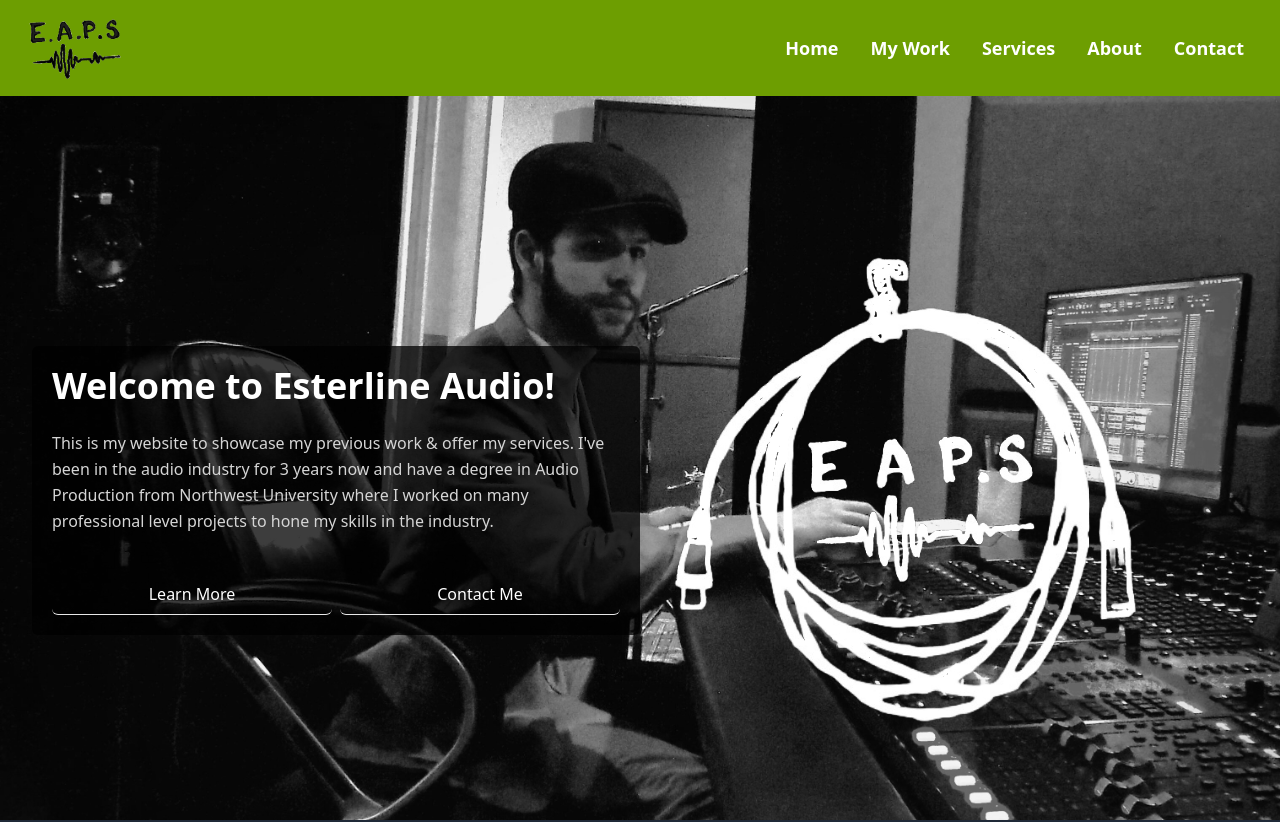
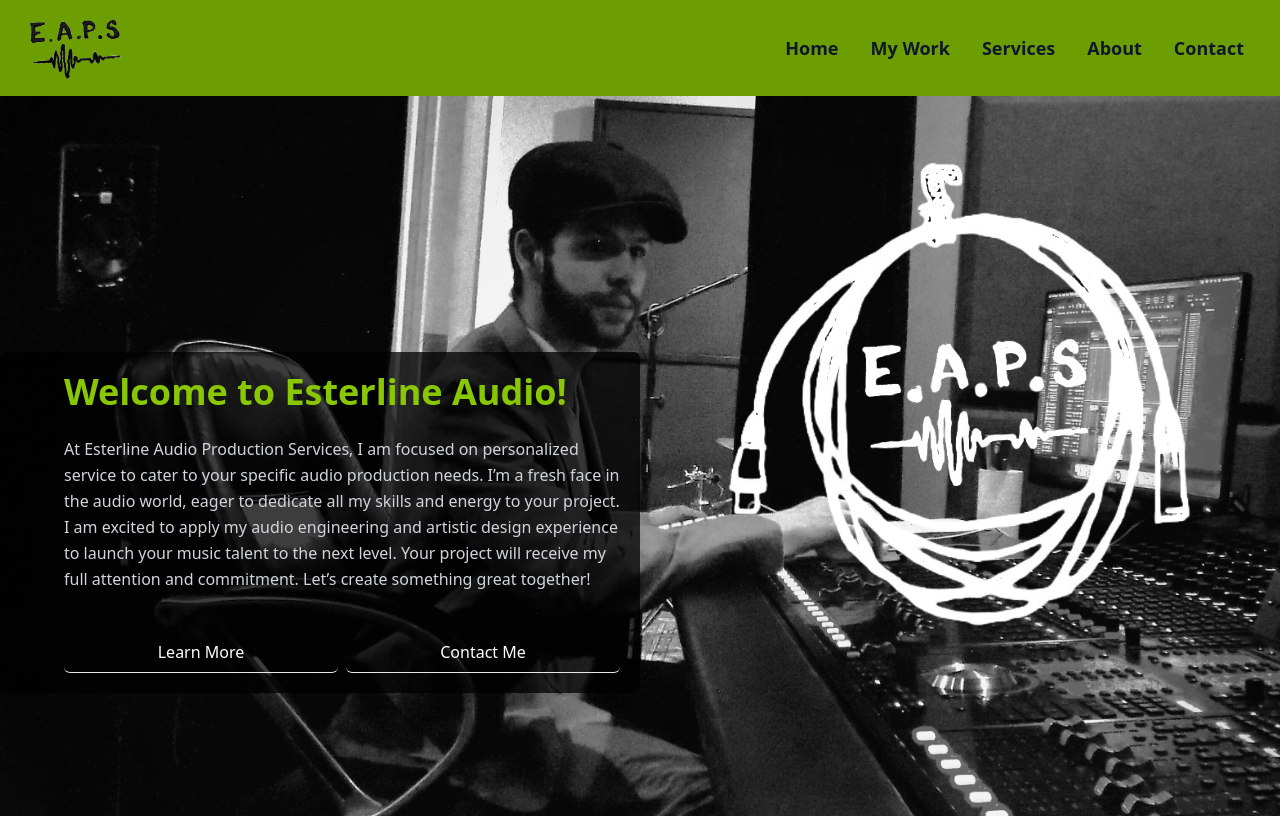
Before and after one commit to bleckocodes/EsterlineAudio, a Nuxt app: page /Home in a window 1280 px wide. Shown: the top 822 px of the page. Built offline with nearby package versions, Linux system fonts and the light colour scheme.

Commit message:
saving changes to header and hero

```diff
--- a/components/Header.vue
+++ b/components/Header.vue
@@ -1,15 +1,17 @@
 <template>
-  <div class="sticky top-0 bg-verdun-green-400 text-base text-white z-50">
-    <header class="mx-auto flex w-full items-center justify-between py-4 px-6">
+  <div class="sticky top-0 height-auto bg-verdun-green-400 text-base text-white">
+    <header class="bg-verdun-green-400 text-white mx-auto flex w-full items-center justify-between py-4 px-6">
       <nuxt-link to="/">
         <div class="w-full text-center text-lg font-bold sm:w-fit sm:text-left">
+          <span class="text-40 white-500">
+
     <img
     class="w-30 h-16 object-cover justify-right"
     src="@/components/images/EAPSTextB.png"
     alt="Logo"
     @mouseover="invertColors"
     @mouseleave="revertColors"
-          />
+  /></span>
         </div>
       </nuxt-link>
 
@@ -17,35 +19,35 @@
   <ul class="flex items-center space-x-2">
     <li class="group relative">
       <nuxt-link
-              class="block whitespace-nowrap px-3 py-2 text-lg font-bold text-white no-underline transition hover:text-slate-50"
+        class="block whitespace-nowrap px-3 py-2 text-lg font-bold text-slate-900 no-underline transition hover:text-slate-50"
         to="/">
         Home
       </nuxt-link>
     </li>
     <li class="group relative">
       <nuxt-link
-              class="block whitespace-nowrap px-3 py-2 text-lg font-bold text-white no-underline transition hover:text-slate-50"
+        class="block whitespace-nowrap px-3 py-2 text-lg font-bold text-slate-900 no-underline transition hover:text-slate-50"
         to="MyWork">
         My Work
       </nuxt-link>
     </li>
     <li class="group relative">
       <a
-              class="block whitespace-nowrap px-3 py-2 text-lg font-bold text-white no-underline transition hover:text-slate-50"
+        class="block whitespace-nowrap px-3 py-2 text-lg font-bold text-slate-900 no-underline transition hover:text-slate-50"
         href="/Services">
         Services
     </a>
     </li>
     <li class="group relative">
       <a
-              class="block whitespace-nowrap px-3 py-2 text-lg font-bold text-white no-underline transition hover:text-slate-50"
+        class="block whitespace-nowrap px-3 py-2 text-lg font-bold text-slate-900 no-underline transition hover:text-slate-50"
         href="/About">
         About
       </a>
     </li>
     <li class="group relative">
       <nuxt-link
-              class="block whitespace-nowrap px-3 py-2 text-lg font-bold text-white no-underline transition hover:text-slate-50"
+        class="block whitespace-nowrap px-3 py-2 text-lg font-bold text-slate-900 no-underline transition hover:text-slate-50"
         to="Contact">
         Contact
       </nuxt-link>
@@ -55,7 +57,7 @@
 <!-- Mobile Menu -->
 <button
         @click="toggleMobileMenu"
-        class="block text-white hover:text-slate-50 sm:hidden"
+        class="block text-slate-700 hover:text-slate-50 sm:hidden"
         title="Open navigation menu"
       >
         <svg
@@ -74,6 +76,87 @@
           ></path>
         </svg>
       </button>
+
+      <!-- Dropdown Menu -->
+      <nav
+        v-show="isMobileMenuOpen"
+        class="fixed right-0 top-0 z-20 h-30 w-30 x-50 transform py-4 text-base transition bg-verdun-green-400 sm:hidden"
+      >
+        <ul class="flex flex-col space-y-2">
+          <li class="text-right">
+            <button
+              @click="toggleMobileMenu"
+              class="px-6 py-2 text-slate-300 hover:text-slate-50"
+            >
+              <svg
+                preserveAspectRatio="xMidYMid meet"
+                viewBox="0 0 24 24"
+                width="1.2em"
+                height="1.2em"
+              >
+                <path
+                  fill="none"
+                  stroke="currentColor"
+                  stroke-linecap="round"
+                  stroke-linejoin="round"
+                  stroke-width="2"
+                  d="M5 12h14m-4 4l4-4m-4-4l4 4"
+                ></path>
+              </svg>
+            </button>
+          </li>
+          <li class="group relative w-full overflow-x-visible text-right">
+            <nuxt-link
+              @click="toggleMobileMenu"
+              class="mx-4 block whitespace-nowrap px-3 py-2 text-lg font-semibold text-white font-bolder no-underline transition hover:text-slate-50"
+              to="/"
+            >
+              Home
+            </nuxt-link>
+          </li>
+            <!--MyWork-->
+            <li class="group relative w-full overflow-x-visible text-right">
+            <nuxt-link
+              @click="toggleMobileMenu"
+              class="mx-4 block whitespace-nowrap px-3 py-2 text-lg font-semibold text-white font-bolder no-underline transition hover:text-slate-50"
+              to="MyWork"
+            >
+              My Work
+            </nuxt-link>
+          </li>
+          <!--Services-->
+            <li class="group relative w-full overflow-x-visible text-right">
+            <nuxt-link
+              @click="toggleMobileMenu"
+              class="mx-4 block whitespace-nowrap px-3 py-2 text-lg font-semibold text-white font-bolder no-underline transition hover:text-slate-50"
+              to="Services"
+            >
+              Services
+            </nuxt-link>
+          </li>
+          <!--About-->
+            <li class="group relative w-full overflow-x-visible text-right">
+            <nuxt-link
+              @click="toggleMobileMenu"
+              class="mx-4 block whitespace-nowrap px-3 py-2 text-lg font-semibold text-white font-bolder no-underline transition hover:text-slate-50"
+              to="About"
+            >
+              About
+            </nuxt-link>
+          </li>
+          <!--Contact-->
+            <li class="group relative w-full overflow-x-visible text-right">
+            <nuxt-link
+              @click="toggleMobileMenu"
+              class="mx-4 block whitespace-nowrap px-3 py-2 text-lg font-semibold text-white font-bolder no-underline transition hover:text-slate-50"
+              to="Contact"
+            >
+              Contact
+            </nuxt-link>
+          </li>
+          <!-- Add other menu items as needed -->
+        </ul>
+      </nav>
     </header>
   </div>
 </template>
@@ -110,5 +193,28 @@
 </script>
 
 <style>
-  /* Add any additional styles here */
+  body.dark {
+    background-color: #1f2937; /* Adjust as needed */
+  }
+
+  /* Adjust dark mode text color */
+  @media (prefers-color-scheme: dark) {
+    .dark\:text-gray-100 {
+      color: #f3f4f6; /* Adjust as needed */
+    }
+
+    .dark\:text-gray-300 {
+      color: #d1d5db; /* Adjust as needed */
+    }
+  }
+
+  /* Hover effect on navigation links */
+  nav ul li a:hover {
+    color: #48bb78; /* Change text color on hover */
+  }
+
+  /* Hover effect on dropdown menu */
+  nav ul li ul li a:hover {
+    color: #48bb78; /* Change text color on hover */
+  }
 </style>
--- a/components/Hero.vue
+++ b/components/Hero.vue
@@ -1,13 +1,14 @@
 <template>
-  <section class="w-fill mx-auto flex flex-col sm:flex-row h-200 items-center bg-image pt-36 pb-20 bg-image px-8">
-    <!-- Image container with background -->
-    <div class="mr-4 w-fit h-inherit text-left sm:w-1/2 bg-black px-5 py-5 rounded-md bg-opacity-75 text-opacity-0">
-      <h1 class="mb-6 text-3xl font-bold leading-tight text-white md:text-4xl">
+  <section class="relative w-full mx-auto flex flex-col sm:flex-row items-center">
+    <!-- Background Image -->
+    <div class="absolute inset-0 bg-image bg-opacity-75"></div>
+    <!-- Text Content Column -->
+    <div class="relative z-10 w-full sm:w-1/2 pl-16 flex flex-col justify-center bg-black px-5 py-5 rounded-md bg-opacity-75 mt-64"> <!-- Adjust mt-20 for the desired margin top -->
+      <h1 class="mb-6 text-3xl font-bold leading-tight text-verdun-green-300 md:text-4xl">
         Welcome to Esterline Audio!
       </h1>
       <p class="mb-2 leading-relaxed text-gray-300">
-        This is my website to showcase my previous work & offer my services. I've been in the audio industry for 3 years now and have a degree in Audio Production from Northwest University where I worked on many professional level projects to hone my skills in the industry.
-      </p>
+        At Esterline Audio Production Services, I am focused on personalized service to cater to your specific audio production needs. I’m a fresh face in the audio world, eager to dedicate all my skills and energy to your project. I am excited to apply my audio engineering and artistic design experience to launch your music talent to the next level.  Your project will receive my full attention and commitment. Let’s create something great together!      </p>
       <ul class="mb-8 flex flex-col items-center space-y-1 text-gray-300 sm:items-start">
         <!-- List items here -->
       </ul>
@@ -20,24 +21,32 @@
         </nuxt-link>
       </div>
     </div>
-    <!-- Logo Image -->
+    <!-- Logo Image Column -->
+    <div class="relative z-10 w-full sm:w-1/2 flex justify-center items-center">
       <img
-      class="object-cover object-center w-full mr-4 filter-green"
+        class="object-cover object-center w-full filter-green"
         src="@/components/images/EAPSFullW.png"
         alt="Logo"
         height="64"
         style="max-width: 500px; max-height: 500px;"
       />
+    </div>
   </section>
 </template>
 
 <style scoped>
 .bg-image {
+  position: absolute;
+  top: 0;
+  left: 0;
+  width: 100%;
+  height: 90vh; /* Adjust height to move the background image further down */
   background-image: url(@/components/images/Personal.jpg);
   background-position: 0% 20%; /* Positioning the image */
   background-repeat: no-repeat;
   background-size: cover;
-  filter: grayscale(100%)
+  /* Apply grayscale filter only to background image */
+  filter: grayscale(100%);
 }
 .filter-green {
   filter: brightness(150%) saturate(100%) hue-rotate(120deg); /* Adjust the filter as needed */
```
Also changed, not shown: components/images/EAPSFullW.png. Lines whose indentation alone changed are shown as unchanged.
